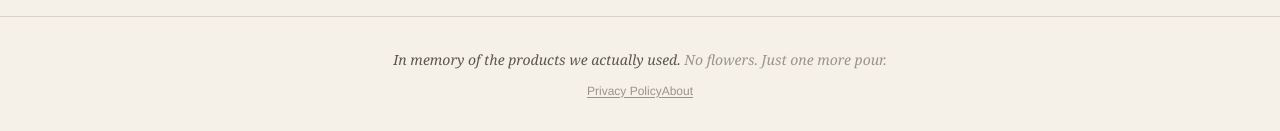
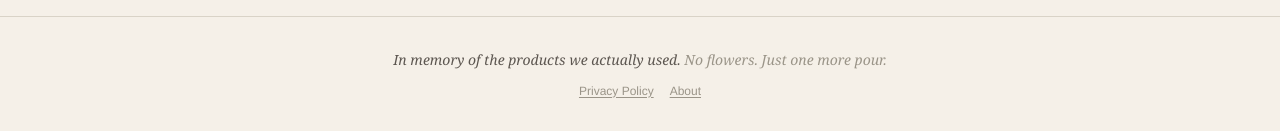
Before and after one commit to mooship/bitrot, a React (Vite) app: page / in a window 1280 px wide. Shown: the part 7998-8129 px from the top of the page. Built offline with nearby package versions, Linux system fonts and the light colour scheme; no server answers.

Commit message:
Add .links CSS class for footer nav links

```diff
--- a/src/components/Footer/Footer.module.css
+++ b/src/components/Footer/Footer.module.css
@@ -23,6 +23,12 @@
   color: var(--text-muted);
 }
 
+.links {
+  display: flex;
+  justify-content: center;
+  gap: var(--space-4);
+}
+
 .privacyLink {
   display: inline-block;
   margin-block-start: var(--space-3);
```
